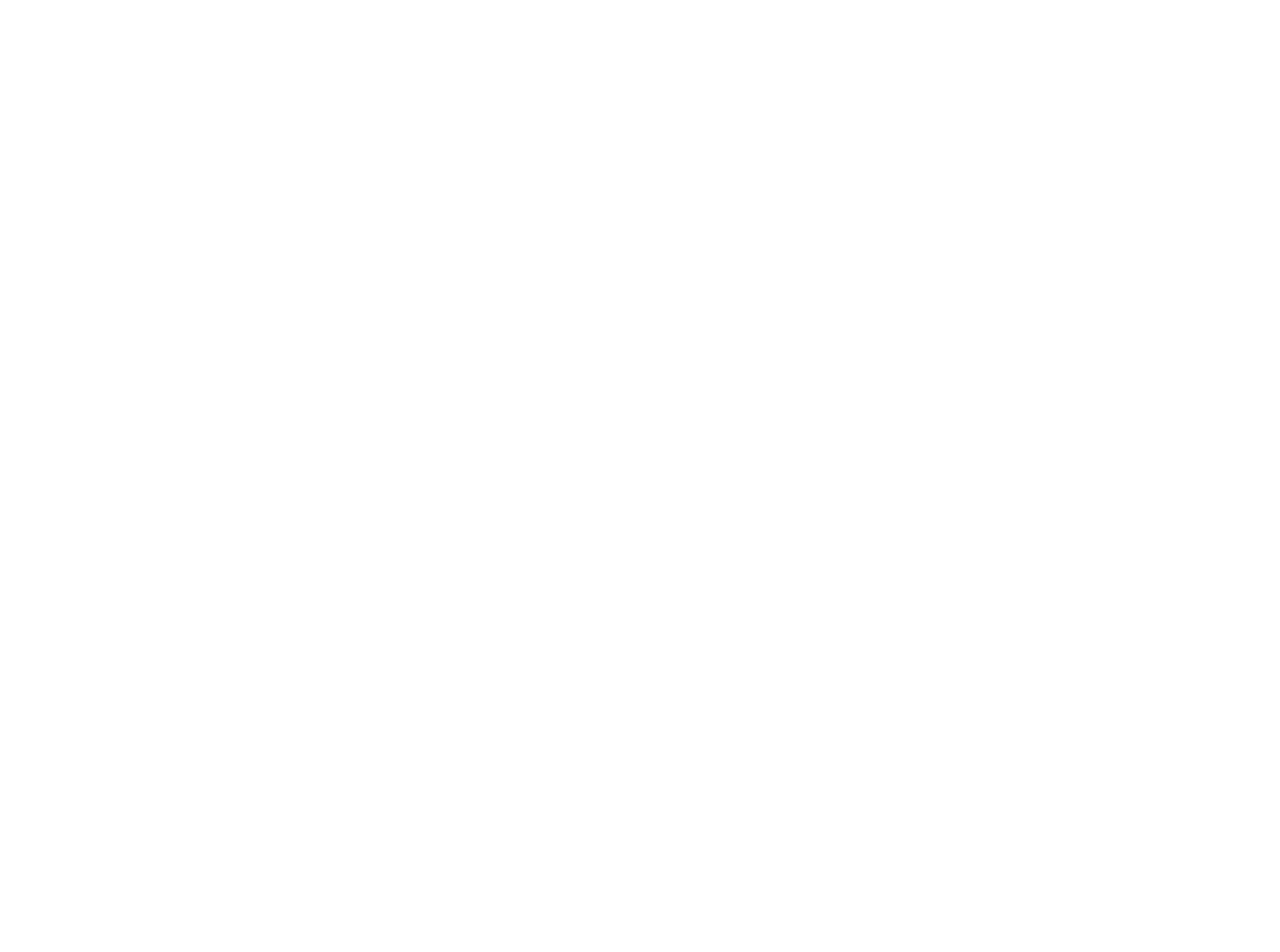
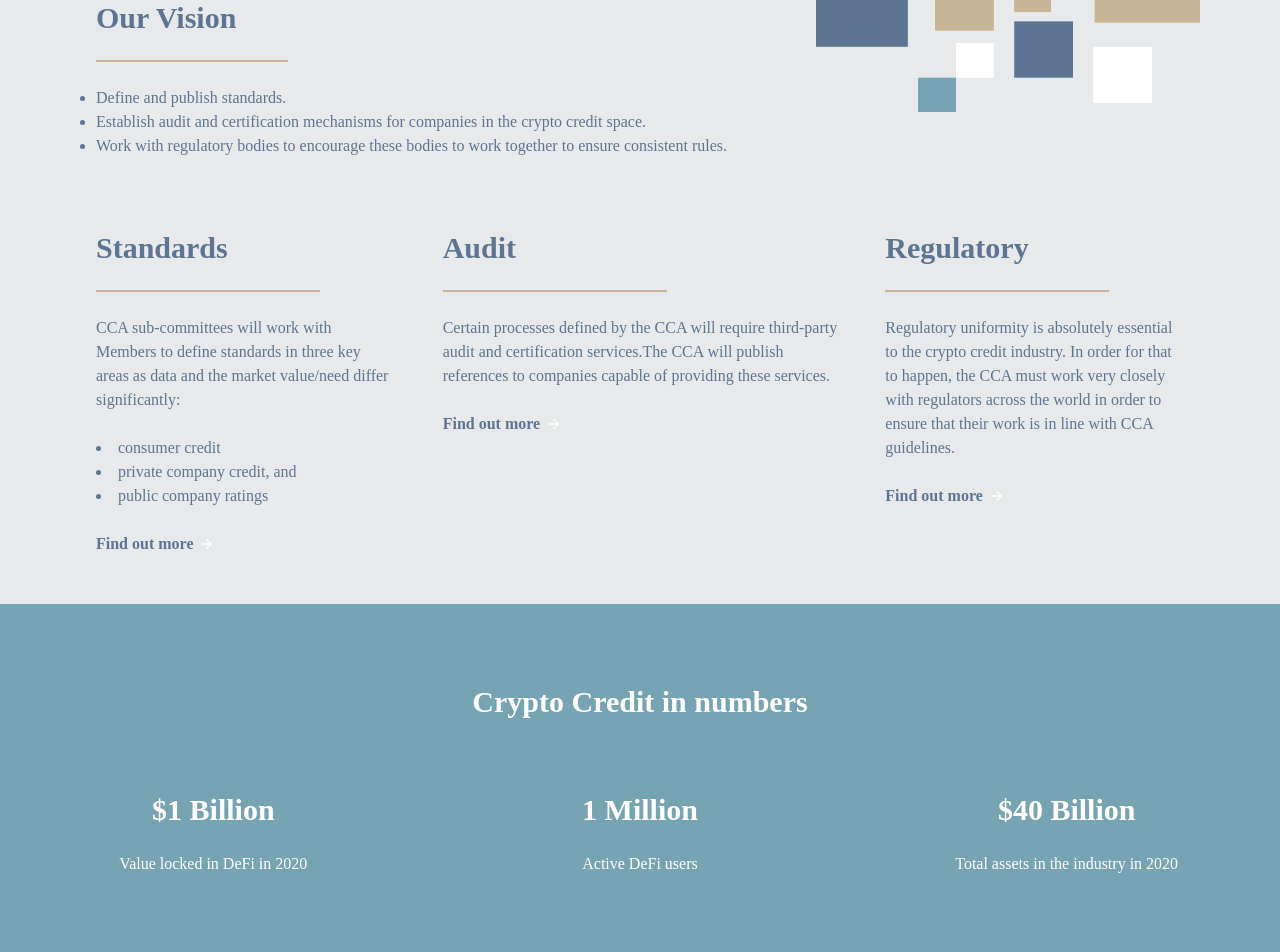
Before and after one commit to crypto-credit-association/cca-website, a Next.js app: page /mission in a window 1280 px wide. Before the commit this address had no page. Shown: the part 460-1412 px from the top of the page. Before the commit the page ends 800 px from the top, so only its background shows below. Built offline with nearby package versions, Linux system fonts and the light colour scheme; a web font is replaced by a local one.

Commit message:
Mission page added

```diff
--- /dev/null
+++ b/pages/mission.js
@@ -0,0 +1,85 @@
+import Stats from "../src/components/mission/stats";
+import Navbar from "../src/components/layout/nav";
+import Footer from "../src/components/layout/footer";
+
+function Mission() {
+    return (
+        <>
+            <Navbar />
+            <div className="bg-blue-dark">
+                <div className="flex flex-col max-w-7xl m-auto">
+                    <h1 className="text-white font-bold md:pl-24 py-40 text-center md:text-left">
+                        Mission
+                    </h1>
+                </div>
+            </div>
+            <div className="max-w-7xl m-auto">
+                <img className="w-96 justify-center hidden md:flex ml-auto md:mr-12 lg:mr-20 z-10 -mt-20 md:-mt-40 pointer-events-none" src="/images/mixed-tiles.png" alt="color tiles" />
+            </div>
+            <div className="bg-gray md:-mt-40">
+                <div className="max-w-7xl m-auto px-12 py-12">
+                    <div className="md:mx-12">
+                        <h3 className="pb-6 text-3xl font-bold">Our Vision</h3>
+                        <div class="border-b-2 border-gold w-48"></div>
+                        <ul className="ml-5 md:ml-0 py-6 list-outside list-disc">
+                            <li>Define and publish standards.</li>
+                            <li>Establish audit and certification mechanisms for companies in the crypto credit space.</li>
+                            <li>Work with regulatory bodies to encourage these bodies to work together to ensure consistent rules.</li>
+                        </ul>
+                    </div>
+                    <div className="grid grid-cols-1 md:grid-cols-3">
+                        <div className="md:mx-12">
+                            <h3 className="pt-12 pb-6 text-3xl font-bold">Standards</h3>
+                            <div class="border-b-2 border-gold w-56"></div>
+                            <p className="py-6">CCA sub-committees will work with Members to define standards in three key  areas as data and the market value/need differ significantly:</p>
+                            <ul className="list-inside list-disc">
+                                <li>consumer credit</li>
+                                <li>private company credit, and</li>
+                                <li>public company ratings</li>
+                            </ul>
+                            <a href="/standards" rel="noreferrer"><p className="flex font-semibold pt-6">Find out more<img
+                                className="ml-2"
+                                src="/svg/arrow-white.svg"
+                                alt="Download icon"
+                            /></p></a>
+                        </div>
+                        <div>
+                            <h3 className="pt-12 pb-6 text-3xl font-bold">Audit</h3>
+                            <div class="border-b-2 border-gold w-56"></div>
+                            <p className="py-6">Certain processes defined by the CCA will require third-party audit and certification services.The CCA will publish references to companies capable of providing these services.</p>
+                            <a href="/audits" rel="noreferrer"><p className="flex font-semibold">Find out more<img
+                                className="ml-2"
+                                src="/svg/arrow-white.svg"
+                                alt="Download icon"
+                            /></p></a>
+                        </div>
+                        <div className="md:mx-12">
+                            <h3 className="pt-12 pb-6 text-3xl font-bold">Regulatory</h3>
+                            <div class="border-b-2 border-gold w-56"></div>
+                            <p className="py-6">Regulatory uniformity is absolutely essential to the crypto credit industry.
+                                In order for that to happen, the CCA must work very closely with regulators across the world in order to ensure that their work is in line with CCA guidelines. </p>
+                            <a href="/regulations" rel="noreferrer"><p className="flex font-semibold">Find out more<img
+                                className="ml-2"
+                                src="/svg/arrow-white.svg"
+                                alt="Download icon"
+                            /></p></a>
+                        </div>
+                    </div>
+                </div>
+                <div className="bg-blue-light">
+                    <div className="max-w-7xl m-auto flex flex-col py-20">
+                        <h3 className="text-white text-center text-3xl justify-center font-bold pb-6">Crypto Credit in numbers</h3>
+                        <div className="grid grid-cols-1 md:grid-cols-3">
+                            <Stats title="$1 Billion" stats="Value locked in DeFi in 2020" />
+                            <Stats title="1 Million" stats="Active DeFi users" />
+                            <Stats title="$40 Billion" stats="Total assets in the industry in 2020" />
+                        </div>
+                    </div>
+                </div>
+            </div>
+            <Footer />
+        </>
+    );
+}
+
+export default Mission;
--- /dev/null
+++ b/src/components/mission/stats.js
@@ -0,0 +1,12 @@
+import React from "react";
+
+function Stats(props) {
+    return (
+                    <div className="mx-12">
+                        <h3 className="pt-12 pb-6 text-3xl font-bold text-center text-white">{props.title}</h3>
+                        <p className="text-center text-white">{props.stats}</p>
+                    </div>
+    );
+}
+
+export default Stats;
```
Also changed, not shown: public/images/mixed-tiles.png (added), public/svg/arrow-white.svg (renamed from public/images/arrow-white.svg).
